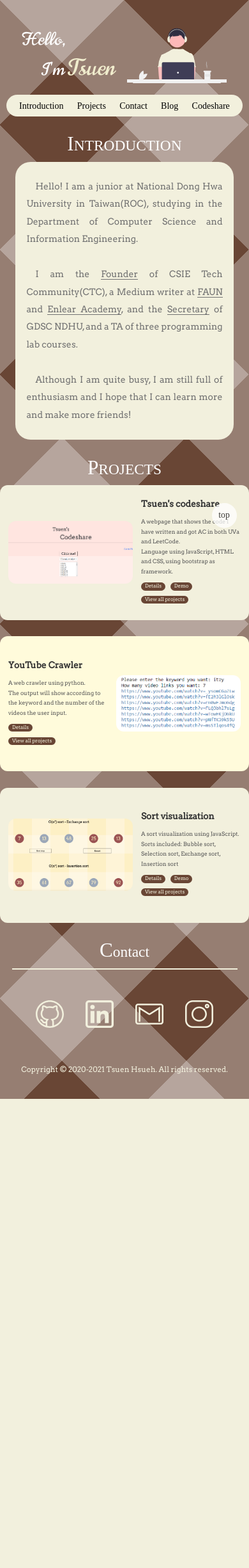
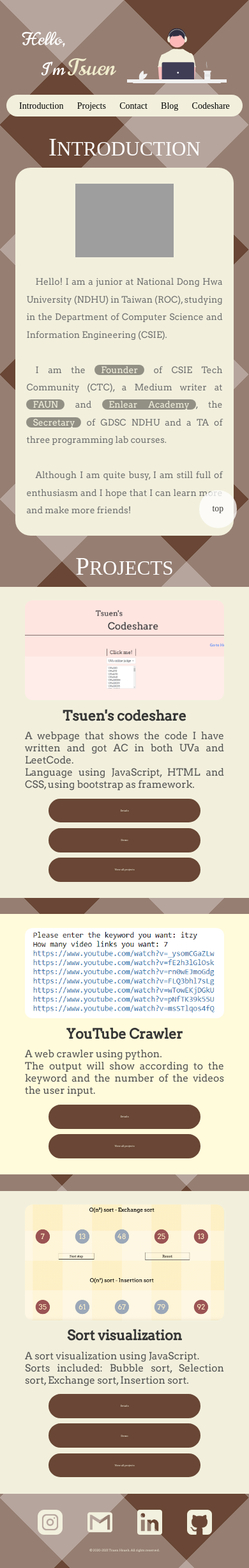
Before and after one commit to michael21910/michael21910.github.io, a PHP site: page / in a window 390 px wide. Shown: the whole page at 64% size. Before the commit the page ends 1717 px from the top, so only its background shows below. Run offline with PHP 8.4, Linux system fonts and the light colour scheme; some web fonts are replaced; grey boxes are pictures that could not be loaded.

Commit message:
naviLine, introSpan, introImage, projectPositions, contactZone big fixed and changed

```diff
--- a/css/contact.css
+++ b/css/contact.css
@@ -1,6 +1,6 @@
 #contact{
     margin-top: 10vh;
-    margin-bottom: 10vh;
+    margin-bottom: 3vh;
 }
 
 #contact > div{
@@ -8,36 +8,27 @@
 }
 
 .iconBox{
-    width: 70vw;
-    height: 30vh;
     margin: 0 auto;
-    border-radius: 24px;
     display: flex;
-    justify-content: space-around;
+    flex-direction: row-reverse;
     align-items: center;
+    justify-content: center;
+    width: 20vw;
 }
 
 .iconBox > a{
-    width: 7,5vw;
-    background-color: none;
-    border-radius: 50%;
+    width: 3vw;
     margin: 0 auto;
-    display: flex;
-    flex-direction: column;
-    align-items: center;
-    justify-content: space-around;
 }
 
 .iconBox > a > div > img{
-    width: 7.5vw;
+    width: 3vw;
 }
 
 .contactDecoLine{
-    width: 80vw;
     background-color: #f2f0dd;
     border: 1px #f2f0dd solid;
     margin: 0 auto;
-    margin-top: 2.5vh;
     margin-bottom: 5vh;
 }
 
@@ -49,7 +40,7 @@
 
     .iconBox{
         width: 80vw;
-        height: 15vh;
+        height: auto;
     }
 
     .iconBox > a{
@@ -57,12 +48,10 @@
     }
 
     .iconBox > a > div > img{
-        width: 11.125vw;
+        width: 10vw;
     }
 
     .contactDecoLine{
-        width: 90vw;
-        margin-top: 0;
-        margin-bottom: 1vh;
+        display: none;
     }
 }
--- a/css/footer.css
+++ b/css/footer.css
@@ -2,22 +2,19 @@
     display: flex;
     justify-content: center;
     align-items: center;
-    height: 15vh;
+    margin: 2.5vh 0 5vh 0;
 }
 
 #footer > div{
     color: #f2f0dd;
-    font-size: 1.625vw;
+    font-size: 1.25vw;
 }
 
 @media screen and (max-width: 720px){
     #footer{
-        height: 5vh;
+        height: auto;
+        margin: 0 auto;
+        margin-top: 2vh;
         margin-bottom: 3vh;
     }
-
-    #footer > div{
-        font-size: 3vw;
-    }
-
 }
--- a/css/general.css
+++ b/css/general.css
@@ -17,11 +17,11 @@
 
 @media screen and (max-width: 720px){
     .title{
-        font-size: 6vw !important;
+        font-size: 8vw !important;
         margin-bottom: 1.125vh;
     }
 
     .title > span{
-        font-size: 8vw !important;
+        font-size: 10vw !important;
     }
 }
--- a/css/intro.css
+++ b/css/intro.css
@@ -44,7 +44,10 @@
 }
 
 .intro > div > div > span{
-    border-bottom: 1px #727272 solid;
+    background-color: rgba(0, 0, 0, 0.4);
+    padding: 0 10px;
+    border-radius: 20px;
+    color: #f2f0dd;
 }
 
 .introRight > img{
@@ -62,6 +65,10 @@
     }
 
     .intro{
+        display: flex;
+        flex-direction: column-reverse;
+        align-items: center;
+        justify-content: center;
         padding: 3vh 0 3vh 0;
     }
 
@@ -73,7 +80,8 @@
         line-height: 3.25vh;
     }
 
-    .introRight{
-        display: none;
+    .introRight > img{
+        width: 50%;
+        padding-bottom: 3vh;
     }
 }
--- a/css/navi.css
+++ b/css/navi.css
@@ -13,8 +13,15 @@
     background-color: #F2F0DD;
     height: 1vh;
     border: 1px #F2F0DD solid;
-    border-radius: 24px;
     width: 22.5vw;
+}
+
+.line-left{
+    border-radius: 0 24px 24px 0;
+}
+
+.line-right{
+    border-radius: 24px 0 0 24px;
 }
 
 .square{
--- a/css/pro.css
+++ b/css/pro.css
@@ -13,9 +13,10 @@
 }
 
 .blocks{
-    width: 65vw;
-    height: 50vh;
-    border-radius: 18px;
+    width: 80vw;
+    height: auto;
+    border-radius: 0 24px 24px 0;
+    padding: 6vh 0 6vh 0;
     margin-bottom: 10vh;
     background-color: #f2f0dd;
     display: flex;
@@ -27,6 +28,7 @@
     background-color: #fffbdb;
     flex-direction: row-reverse;
     float: right;
+    border-radius: 24px 0 0 24px !important;
 }
 
 .paragraphContainer{
@@ -54,12 +56,7 @@
     font-size: 1.35vw;
     font-weight: normal;
     color: #565656;
-}
-
-.paragraphContent > a{
-    text-decoration: none;
-    color: #565656;
-    border-bottom: 1px #565656 solid;
+    text-align: justify;
 }
 
 .paragraphBtnContainer{
@@ -91,11 +88,11 @@
     }
 
     #projects > div > a{
-        width: 50vw;
+        width: 80vw;
     }
 
     #projects > div > a > img{
-        width: inherit;
+        width: 80vw;
     }
 
     .proTitleLoc{
@@ -104,42 +101,56 @@
 
     .blocks{
         width: 100vw;
-        height: 25vh;
+        height: auto;
         margin-bottom: 3vh;
-        border-radius: 12px;
+        border-radius: 0 0 0 0;
+        display: flex;
+        flex-direction: column;
+        align-items: center;
+        justify-content: center;
+        padding: 2.5vh 0 2.5vh 0;
     }
 
     .blockright{
+        border-radius: 0 0 0 0 !important;
         transform: translate(0%, 0%);
     }
 
+    .paragraphContainer{
+        width: 80vw;
+    }
+
     .paragraphContainer > div{
-        line-height: 1.85vh;
+        line-height: auto;
     }
 
     .paragraphTitle{
-        font-size: 3.5vw;
-        padding-bottom: 0vh;
+        font-size: 5.5vw;
+        padding: 1vh 0 1vh 0;
+        margin: 0 auto;
     }
 
     .paragraphContent{
-        font-size: 2.25vw;
-    }
-
-    .paragraphContent > a{
-        border-bottom: 0.5px #484848 solid;
-        border-radius: 0;
+        font-size: 4vw;
     }
 
     .paragraphBtnContainer-margin-top-more{
-        margin-top: 0.5vh;
+        margin-top: 1vh !important;
+    }
+
+    .paragraphBtnContainer{
+        display: flex;
+        flex-direction: column;
+        align-items: stretch;
+        justify-content: center;
+        margin: 0 auto;
     }
 
     .paragraphBtnContainer > a{
-        font-size: 2vw;
-        height: 1vh;
-        line-height: 1vh;
-        margin-top: 0.5vh;
-        margin-bottom: 0.5vh;
+        font-size: 1vw !important;
+        height: auto;
+        padding: 0.25vh 5vw 0.25vh 5vw;
+        margin: 0.5vh 0 0.5vh 0;
+        width: 50vw;
     }
 }
--- a/css/top.css
+++ b/css/top.css
@@ -50,8 +50,8 @@
 
 @media screen and (max-width: 720px){
     #topBtn{
-        width: 10vw;
-        height: 10vw;
+        width: 15vw;
+        height: 15vw;
         bottom: 5vw;
         right: 5vw;
         font-size: 3.5vw;
--- a/index.html
+++ b/index.html
@@ -45,7 +45,7 @@
 
     <!-- navigation bar, navi.css in css folder -->
     <div id="navi">
-        <div class="line"></div>
+        <div class="line line-left"></div>
         <div class="square"></div>
         <div class="naviLine">
             <div><a id="goIntroduction" href="#introduction">Introduction</a></div>
@@ -55,7 +55,7 @@
             <div><a href="code/index.html">Codeshare</a></div>
         </div>
         <div class="square"></div>
-        <div class="line"></div>
+        <div class="line line-right"></div>
     </div>
 
     <div id="forJS">
@@ -68,13 +68,13 @@
                 <div class="intro">
                     <div>
                         <div>
-                            Hello! I am a junior at National Dong Hwa University in Taiwan(ROC),
-                            studying in the Department of Computer Science and Information Engineering.
+                            Hello! I am a junior at National Dong Hwa University (NDHU) in Taiwan (ROC),
+                            studying in the Department of Computer Science and Information Engineering (CSIE).
                         </div>
                         <br>
                         <div>
-                            I am the <span>Founder</span> of CSIE Tech Community(CTC), a Medium writer at
-                            <span>FAUN</span> and <span>Enlear Academy</span>, and the <span>Secretary</span> of GDSC NDHU,
+                            I am the <span>Founder</span> of CSIE Tech Community (CTC), a Medium writer at
+                            <span>FAUN</span> and <span>Enlear Academy</span>, the <span>Secretary</span> of GDSC NDHU
                             and a TA of three programming lab courses.
                         </div>
                         <br>
@@ -160,7 +160,7 @@
                     <div class="paragraphContent">
                         A sort visualization using JavaScript.
                         <br>
-                        Sorts included: Bubble sort, Selection sort, Exchange sort, Insertion sort
+                        Sorts included: Bubble sort, Selection sort, Exchange sort, Insertion sort.
                     </div>
                     <div class="paragraphBtnContainer paragraphBtnContainer-margin-top-more">
                         <a target="_blank" href="https://github.com/michael21910/js-sort-visualization">
@@ -183,14 +183,11 @@
 
         <!-- contact, contact.css in css folder -->
         <div id="contact">
-            <div class="title">
-                <span style="font-size: 4vw;">C</span>ontact
-            </div>
             <div class="contactDecoLine"></div>
             <div class="iconBox">
                 <a target="_blank" href="https://github.com/michael21910">
                     <div>
-                        <img src="img/github.svg">
+                        <img src="img/github.png">
                     </div>
                 </a>
                 <a target="_blank" href="https://www.linkedin.com/in/tsuenhsueh">
@@ -200,12 +197,12 @@
                 </a>
                 <a href="mailto:410821305@gms.ndhu.edu.tw">
                     <div>
-                        <img src="img/gmail.svg">
+                        <img src="img/gmail.png">
                     </div>
                 </a>
                 <a target="_blank" href="https://www.instagram.com/tsuen_0107/">
                     <div>
-                        <img src="img/instagram.svg">
+                        <img src="img/instagram.png">
                     </div>
                 </a>
             </div>
@@ -214,7 +211,7 @@
         <!-- footer, footer.css in css folder -->
         <div id="footer">
             <div>
-                Copyright © 2020-2021 Tsuen Hsueh. All rights reserved.
+                © 2020-2021 Tsuen Hsueh. All rights reserved.
             </div>
         </div>
     </div>
```
Also changed, not shown: img/github.png (added), img/github.svg (deleted), img/gmail.png (added), img/gmail.svg (deleted), img/instagram.png (added), img/instagram.svg (deleted), img/linkedin.png.
